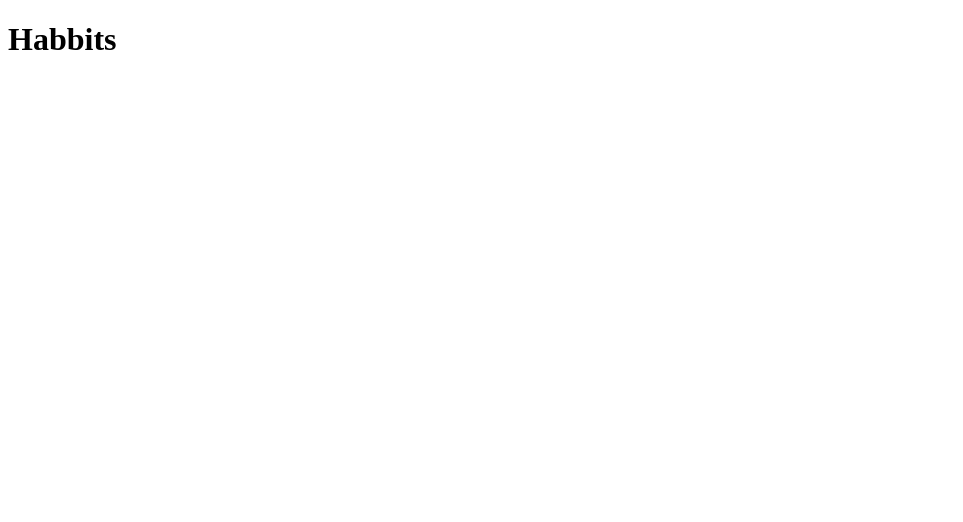
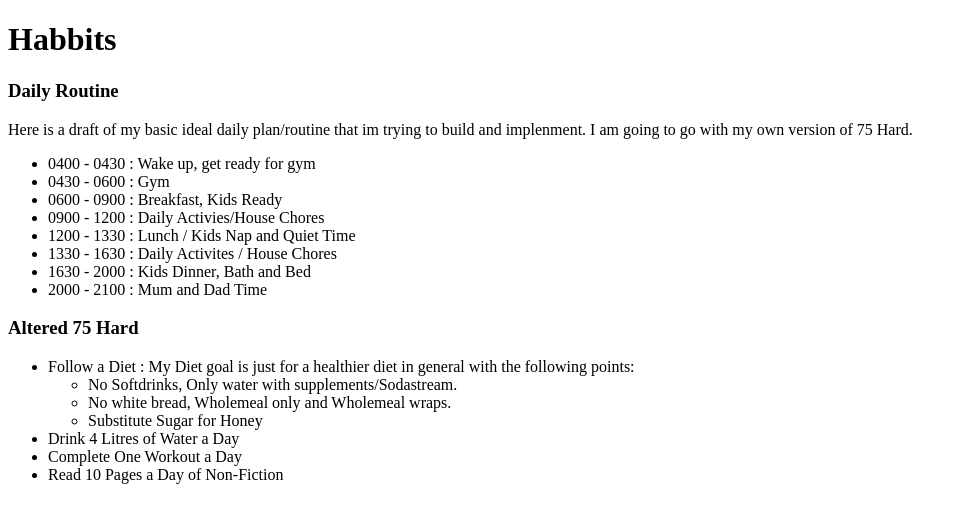
Before and after one commit to CaelanWake/caelan_codey_colab, a plain HTML site: page habbits.html in a window 1280 px wide. Shown: the whole page, without its empty margins (0-963 px from the left). Drawn offline with Linux system fonts and the light colour scheme.

Commit message:
Write out habbits.html

```diff
--- a/habbits.html
+++ b/habbits.html
@@ -6,5 +6,33 @@
 </head>
 <body>
     <h1>Habbits</h1>
+    <h3>Daily Routine</h3>
+    <p> Here is a draft of my basic ideal daily plan/routine that im trying to build and implenment.
+        I am going to go with my own version of 75 Hard.
+
+    </p>
+    <ul>
+        <li>0400 - 0430 : Wake up, get ready for gym</li>
+        <li>0430 - 0600 : Gym </li>
+        <li>0600 - 0900 : Breakfast, Kids Ready</li>
+        <li>0900 - 1200 : Daily Activies/House Chores</li>
+        <li>1200 - 1330 : Lunch / Kids Nap and Quiet Time </li>
+        <li>1330 - 1630 : Daily Activites / House Chores</li>
+        <li>1630 - 2000 : Kids Dinner, Bath and Bed</li>
+        <li>2000 - 2100 : Mum and Dad Time</li>
+    </ul>
+    <h3>Altered 75 Hard </h3>
+    <ul>
+        <li>Follow a Diet : My Diet goal is just for a healthier diet in general with the following points:<ul>
+            <li>No Softdrinks, Only water with supplements/Sodastream.</li>
+            <li>No white bread, Wholemeal only and Wholemeal wraps.</li>
+            <li>Substitute Sugar for Honey</li>
+
+        </ul>
+        <li>Drink 4 Litres of Water a Day</li>
+        <li>Complete One Workout a Day</li>
+        <li>Read 10 Pages a Day of Non-Fiction</li>
+        </li>
+    </ul>
 </body>
 </html>
```
